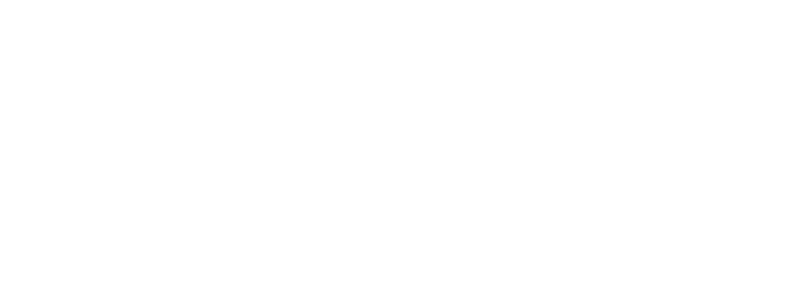
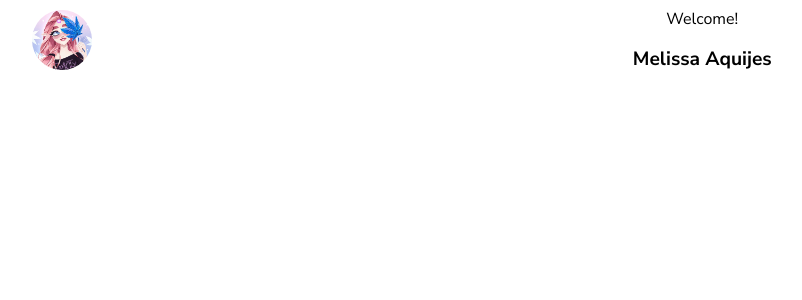
Before and after one commit to MelissaAquijes/To-Do-List, a React (Create React App) app: page / in a window 1280 px wide. Shown: the top 300 px of the page, without its empty margins (238-1040 px from the left). Built offline with nearby package versions, Linux system fonts and the light colour scheme.

Commit message:
Se crea componente header y archivo css para estilos del header.

```diff
--- a/public/index.html
+++ b/public/index.html
@@ -9,7 +9,6 @@
       content="Web site created using create-react-app"
     />
     <link href="https://fonts.googleapis.com/css2?family=Nunito+Sans:opsz,wght@6..12,300;6..12,400;6..12,500;6..12,700&display=swap" rel="stylesheet">
-    <link href="https://fonts.googleapis.com/css2?family=Space+Mono:wght@400;700&display=swap" rel="stylesheet">
     <title>To Do List</title>
   </head>
   <body>
--- a/src/App.js
+++ b/src/App.js
@@ -1,8 +1,11 @@
-
+import React from 'react';
+import { AppUI } from './AppUI';
 import './App.css';
 
 function App() {
-
+  return(
+    <AppUI />
+  );
 }
 
 export default App;
--- /dev/null
+++ b/src/AppUI.js
@@ -0,0 +1,11 @@
+import React from 'react';
+import { Header } from './components/Header';
+
+function AppUI() {
+  return(
+      <Header />
+
+  );
+}
+
+export { AppUI };
--- /dev/null
+++ b/src/components/Header.jsx
@@ -0,0 +1,25 @@
+import profileImg from '../assets/profile.jpg';
+import '../styles/Header.css';
+
+function Header() {
+  return(
+    <header>
+      <img
+        className='profileImg'
+        src={profileImg}
+        alt='User profile' />
+
+      <div className='welcomeContainer'>
+        <p className='welcome'>
+          Welcome!
+        </p>
+
+        <h2 className='userName'>
+          Melissa Aquijes
+        </h2>
+      </div>
+    </header>
+  );
+}
+
+export { Header };
--- a/src/index.css
+++ b/src/index.css
@@ -3,7 +3,6 @@
   padding: 0;
   margin: 0;
   font-family: 'Nunito Sans', sans-serif;
-  font-family: 'Space Mono', monospace;
   font-size: 62.5%;
   -webkit-font-smoothing: antialiased;
   -moz-osx-font-smoothing: grayscale;
@@ -13,3 +12,9 @@
   font-family: source-code-pro, Menlo, Monaco, Consolas, 'Courier New',
     monospace;
 }
+
+#root {
+  display: flex;
+  justify-content: center;
+  align-items: center;
+}
--- /dev/null
+++ b/src/styles/Header.css
@@ -0,0 +1,26 @@
+header {
+  width: 100%;
+  height: 80px;
+  display: flex;
+  justify-content: space-around;
+  align-items: center;
+}
+
+.profileImg {
+  width: 60px;
+  height: 60px;
+  border-radius: 30px;
+}
+
+.welcomeContainer {
+  text-align: center;
+}
+
+.welcome {
+  font-size: 1rem;
+}
+
+.userName {
+  font-size: 1.2rem;
+  font-weight: bold;
+}
```
Also changed, not shown: src/assets/profile.jpg (added).
